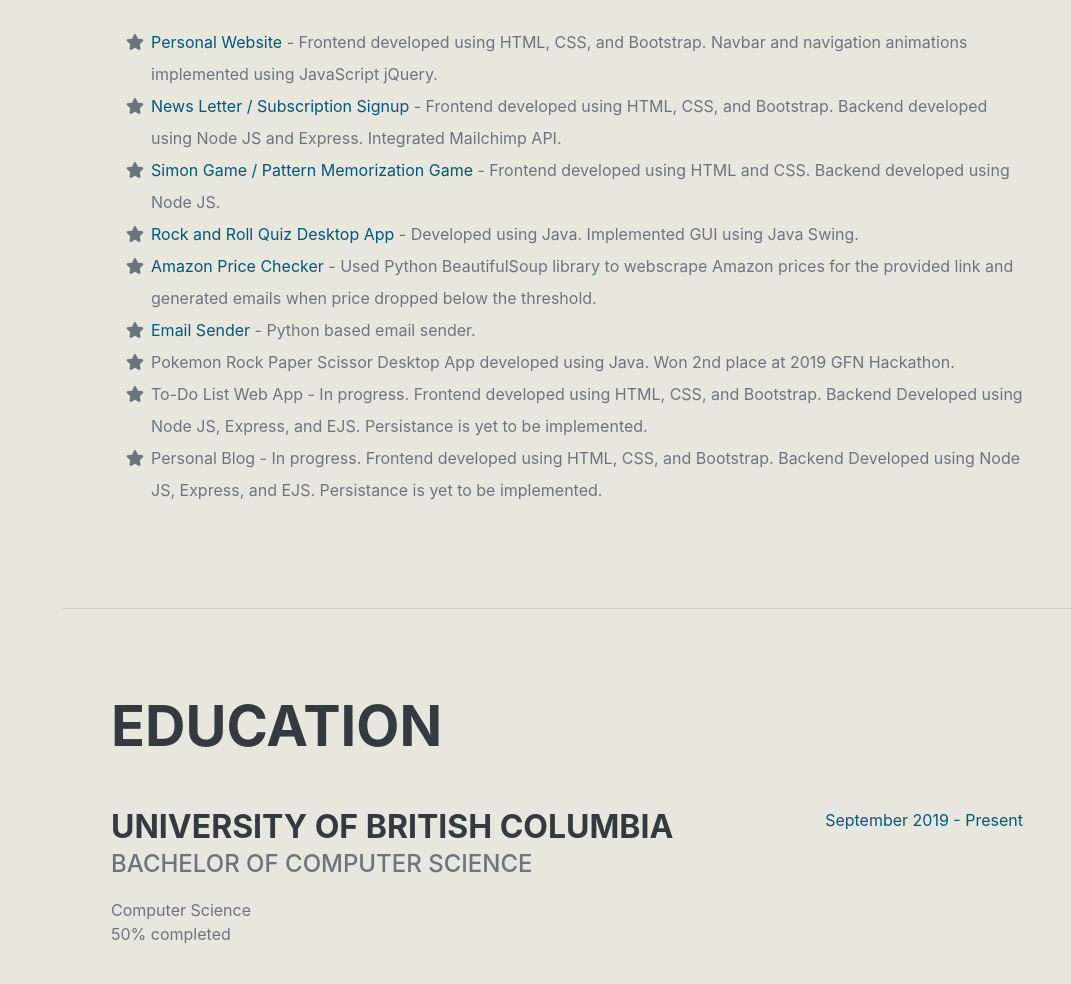
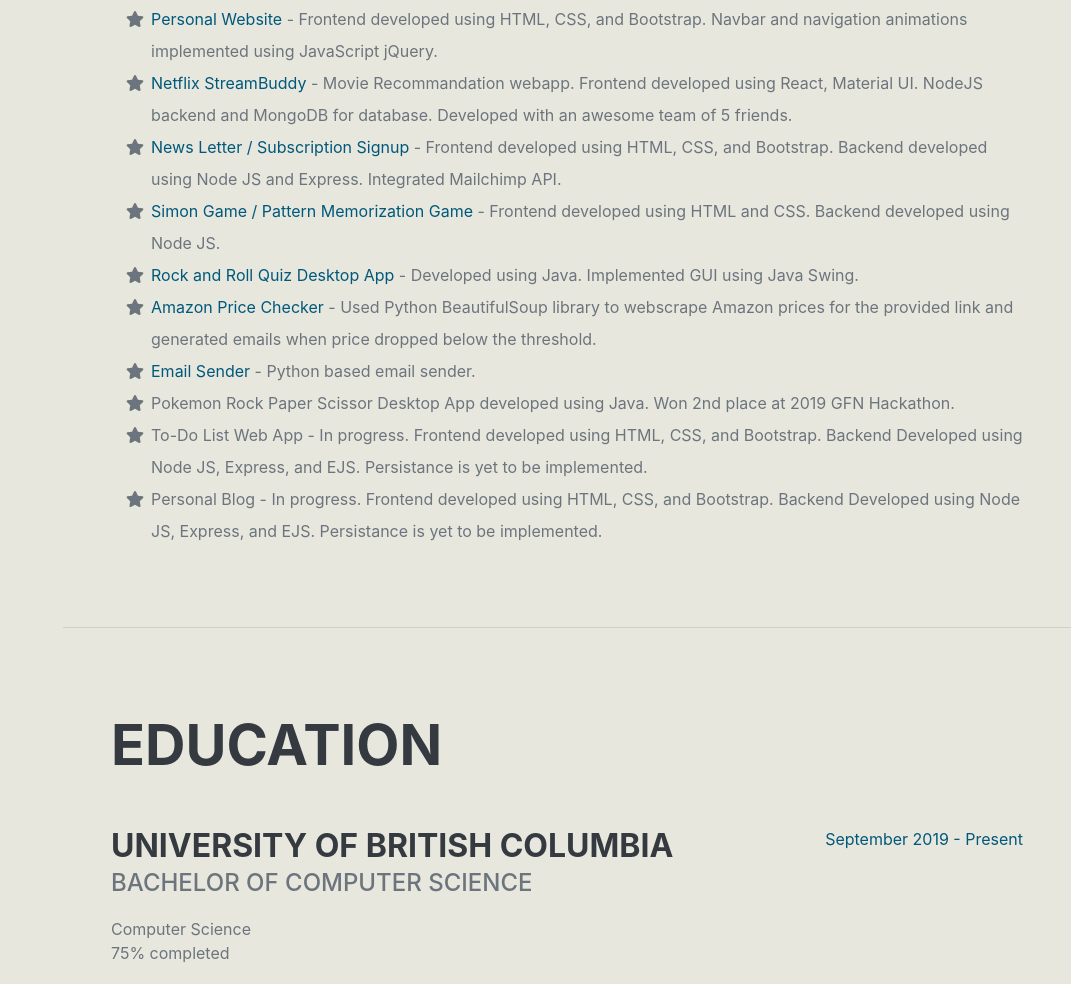
Before and after one commit to saadishahid/personal-website, a plain HTML site: page index.html in a window 1280 px wide. Shown: the part 1794-2778 px from the top of the page, without its empty margins (209-1280 px from the left). Drawn offline with nearby package versions, Linux system fonts and the light colour scheme; a web font is replaced by a local one.

Commit message:
Updated the website with latest projects and fixed dead links

```diff
--- a/index.html
+++ b/index.html
@@ -74,7 +74,7 @@
           <li class="list-inline-item"><i class="fab fa-html5"></i></li>
           <li class="list-inline-item"><i class="fab fa-css3-alt"></i></li>
           <li class="list-inline-item"><i class="fab fa-bootstrap"></i></li>
-
+          <li class="list-inline-item"><i class="fab fa-react"></i></li>
           <li class="list-inline-item"><i class="fab fa-js-square"></i></li>
           <li class="list-inline-item"><i class="fab fa-node-js"></i></li>
           <li class="list-inline-item"><i class="fab fa-npm"></i></li>
@@ -130,6 +130,11 @@
           </li>
           <li>
             <span class="fa-li"><i class="fas fa-star"></i></span>
+            <a class="app-link" href="https://netflixstreambuddy.herokuapp.com/" target="_blank">Netflix StreamBuddy</a> - Movie Recommandation webapp. Frontend developed using React, Material UI. NodeJS backend and MongoDB for database. Developed with an awesome team of 5 friends.
+          </li>
+
+          <li>
+            <span class="fa-li"><i class="fas fa-star"></i></span>
 
             <a class="app-link" href="https://immense-fortress-87877.herokuapp.com/" target="_blank">News Letter / Subscription Signup</a> - Frontend developed using HTML, CSS, and Bootstrap. Backend developed using Node JS and Express. Integrated
             Mailchimp API.
@@ -138,7 +143,7 @@
           <li>
             <span class="fa-li"><i class="fas fa-star"></i></span>
 
-            <a class="app-link" href="https://peaceful-plains-55207.herokuapp.com/" target="_blank">Simon Game / Pattern Memorization Game</a> - Frontend developed using HTML and CSS. Backend developed using Node JS.
+            <a class="app-link" href="https://github.com/saadishahid/Personal-Projects/tree/master/Simon-Game" target="_blank">Simon Game / Pattern Memorization Game</a> - Frontend developed using HTML and CSS. Backend developed using Node JS.
           </li>
 
           <li>
@@ -182,7 +187,7 @@
             <h3 class="mb-0">University of British Columbia</h3>
             <div class="subheading mb-3">Bachelor of Computer Science</div>
             <div>Computer Science</div>
-            <p>50% completed</p>
+            <p>75% completed</p>
 
           </div>
           <div class="flex-shrink-0"><span class="text-primary">September 2019 - Present</span></div>
```
